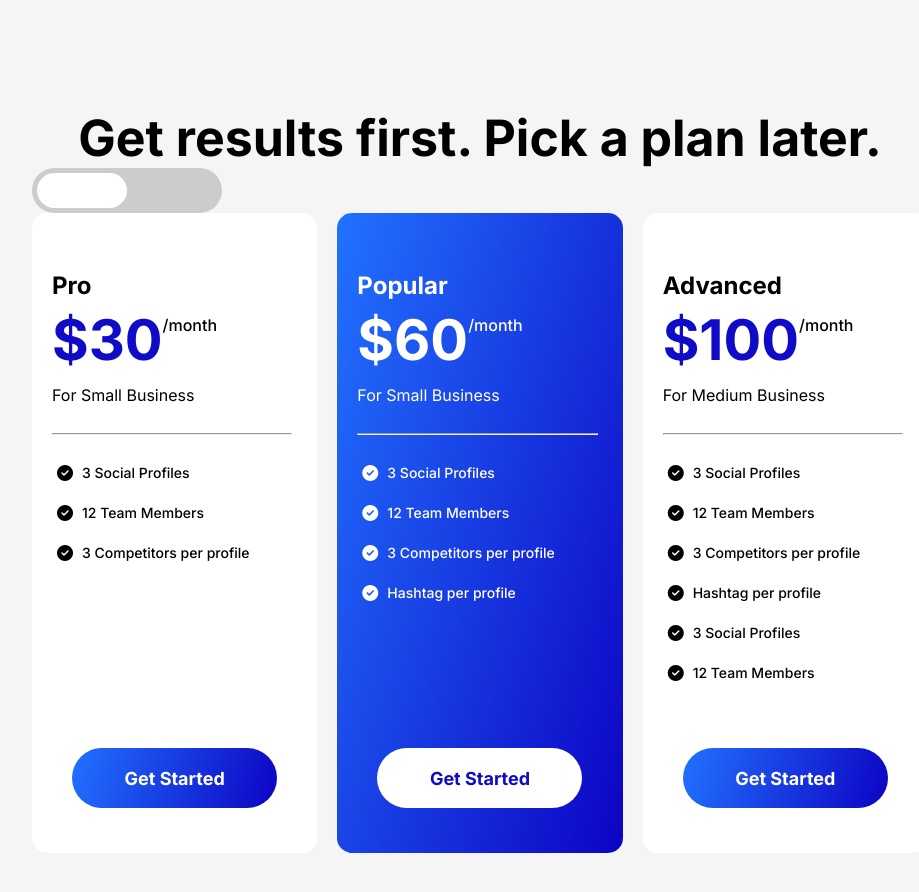
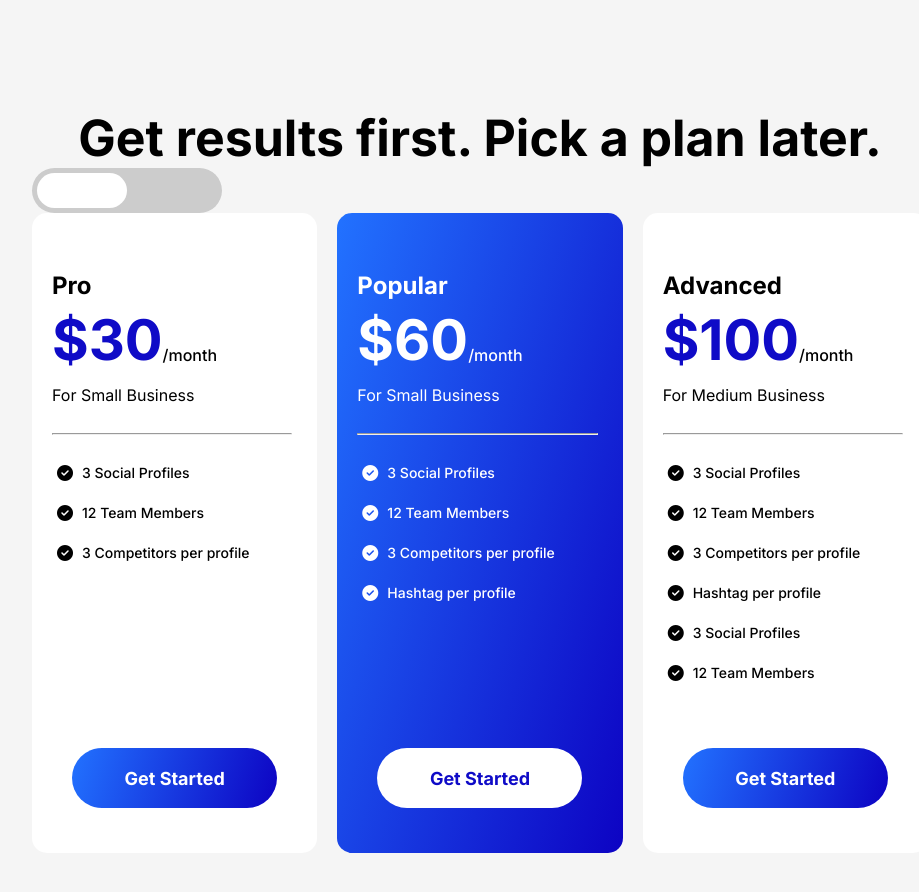
Before and after one commit to the-yurco/Saasify-WebPage-Project, a website: page index.html in a window 1280 px wide. Shown: the part 4212-5104 px from the top of the page, without its empty margins (160-1079 px from the left). Drawn offline with nearby package versions, Linux system fonts and the light colour scheme.

Commit message:
len take ranne upravy + dnes dorobit resp. + ficuri navyse

```diff
--- a/styles/style.scss
+++ b/styles/style.scss
@@ -560,7 +560,7 @@ html{
                         font-size: 16px;
                         font-weight: $medium-500;
                         position: absolute;
-                        top: 190px;
+                        top: 220px;
                     }
                 }
 
```
Also changed, not shown: styles/style.css.
